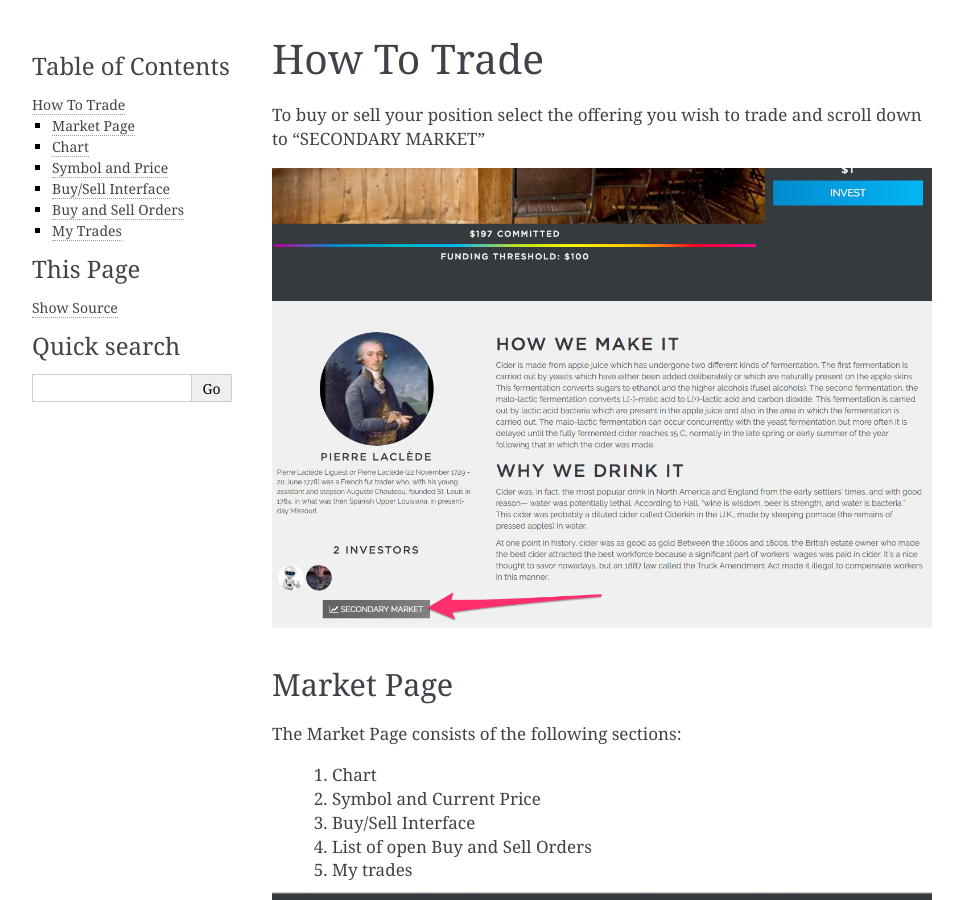
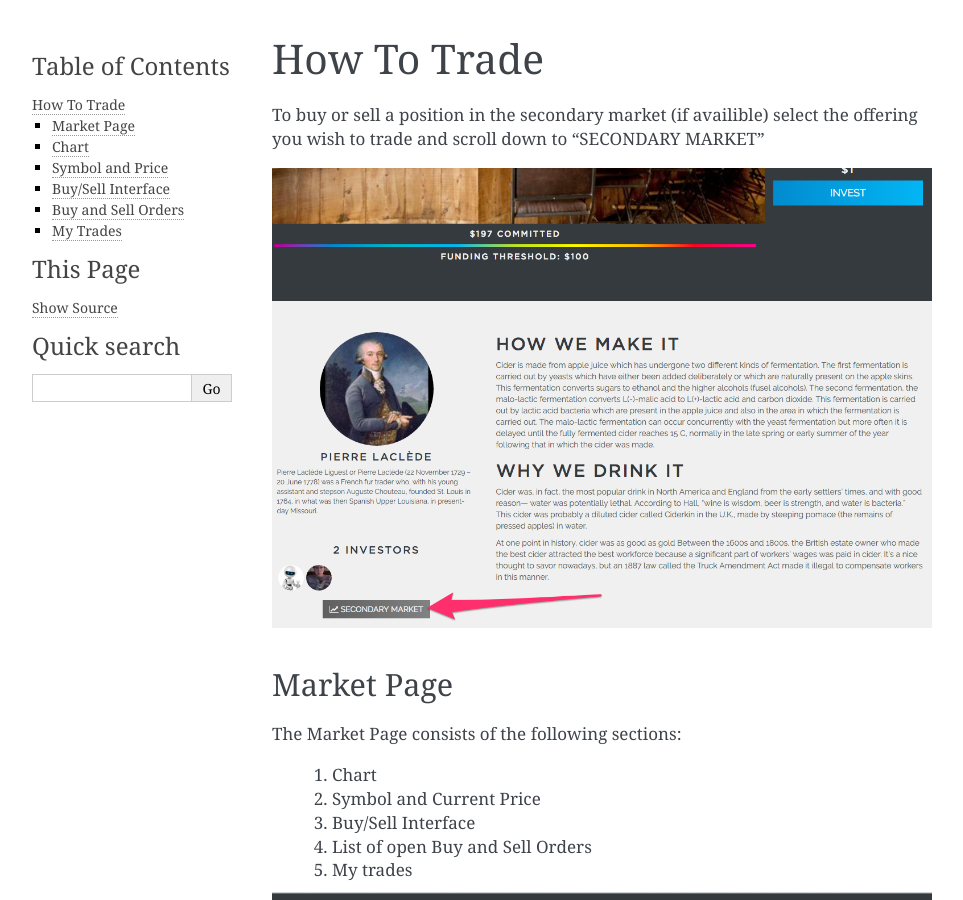
Before and after one commit to ChromaPDX/chroma-fund-docs, a Sphinx documentation site: the page built from docs/source/chroma_fund/howto_trade.rst, in a window 1280 px wide and 900 px high. Shown: the whole window, without its empty margins (148-1111 px from the left). Built offline with Sphinx 7.4.7, drawn with Linux system fonts in a browser that asks for light colours.

Commit message:
Update howto_trade.rst

```diff
--- a/docs/source/chroma_fund/howto_trade.rst
+++ b/docs/source/chroma_fund/howto_trade.rst
@@ -3,7 +3,7 @@
 How To Trade
 ============
 
-To buy or sell your position select the offering you wish to trade and scroll down to "SECONDARY MARKET"
+To buy or sell a position in the secondary market (if availible) select the offering you wish to trade and scroll down to "SECONDARY MARKET"
 
 .. image:: /images/select_secondarymarket.png
 
```
